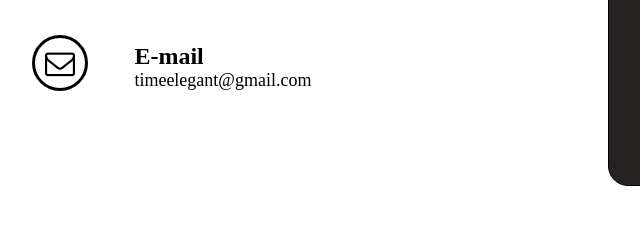
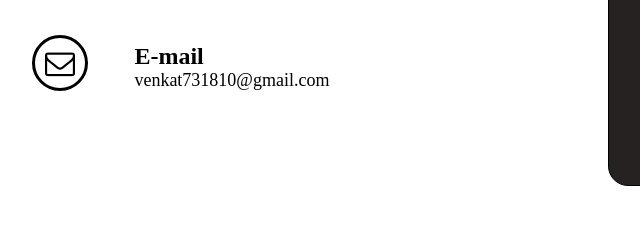
Before and after one commit to VenTechMaster/PRODUCT-LANDING-PAGE, a plain HTML site: page index.html in a window 1280 px wide. Shown: the part 2917-3142 px from the top of the page, 160-800 px from the left. Drawn offline with Linux system fonts and the light colour scheme.

Commit message:
Update index.html

```diff
--- a/index.html
+++ b/index.html
@@ -132,7 +132,7 @@
                 <i class="fa fa-envelope-o icon" aria-hidden="true"></i>
                 <div class="content">
                 <h2 class="text" style="margin-top: -3.7%;">E-mail</h2>
-                <p>timeelegant@gmail.com</p>
+                <p>venkat731810@gmail.com</p>
                 </div>
             </div>
         </div>
```
